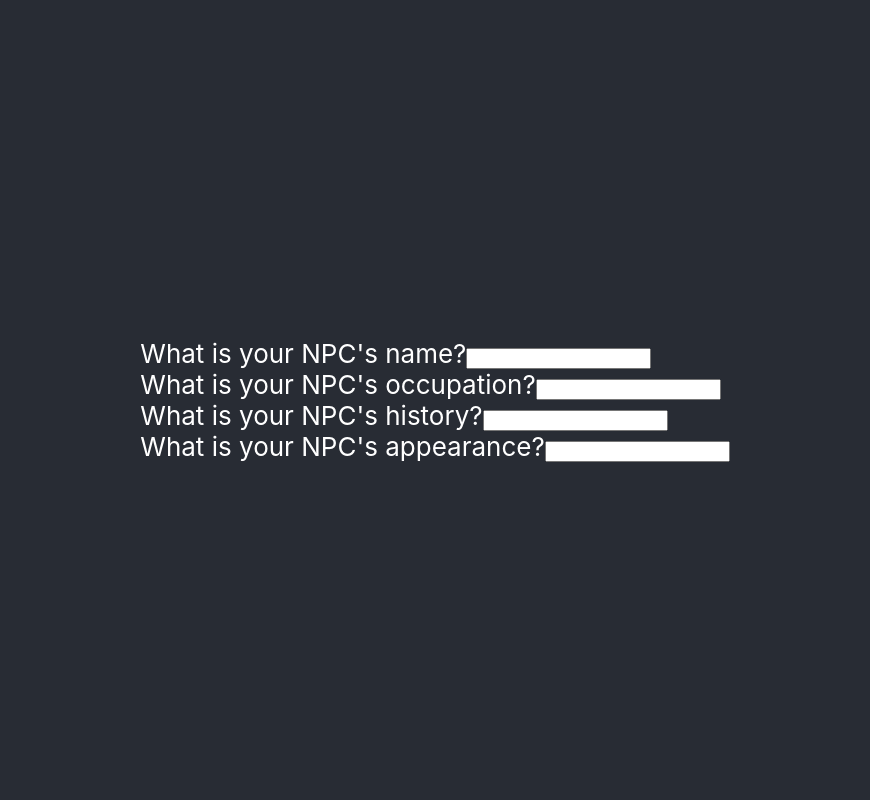
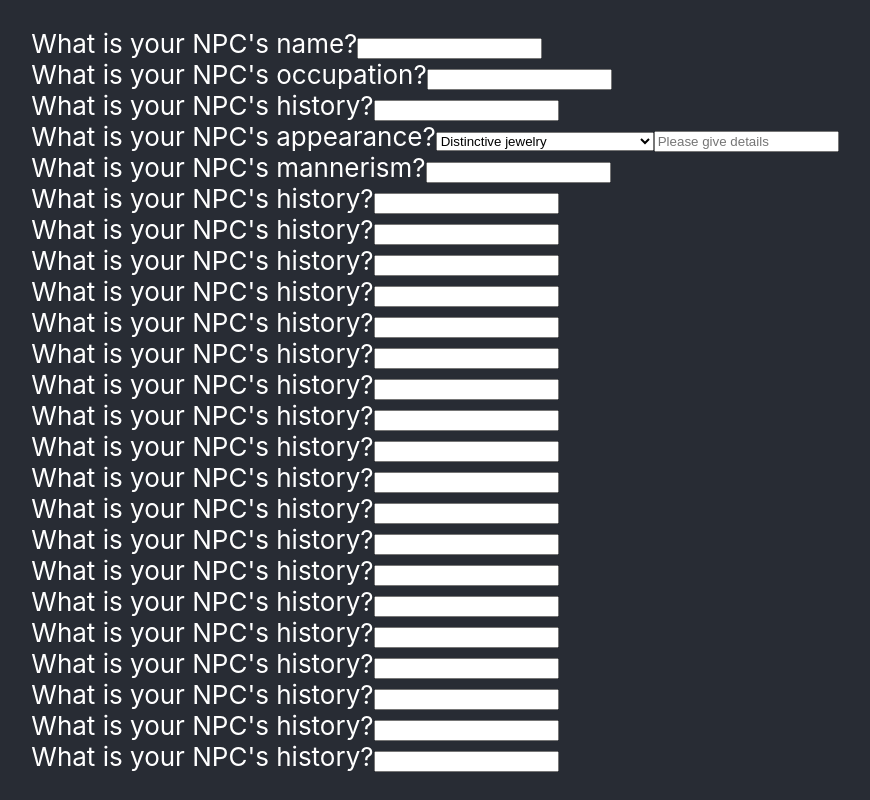
Before and after one commit to ChrisJS90/DnD-NPC-maker, a React (Create React App) app: page /create-new in a window 1280 px wide. Shown: the whole page, without its empty margins (205-1075 px from the left). Built offline with nearby package versions, Linux system fonts and the light colour scheme.

Commit message:
create npc started, fetch request sorted with json server, and rendering of list of npcscompleted

```diff
--- /dev/null
+++ b/db.json
@@ -0,0 +1,22 @@
+{
+    "npcs": [
+        {
+            "id": 1,
+            "name": "Testy Boy",
+            "occupation": "Test dummy",
+            "history": "Made simply to check code is working, what a pitiful life!",
+            "appearance": "Piercings",
+            "abilities": {
+              "high": "Strength",
+              "low": "Intelligence"
+            },
+            "talent": "Perfect memory",
+            "mannerism": "Prone to singing, whistling, or humming quietly",
+            "interactions": "Arrogant",
+            "ideals": "Beauty and change",
+            "bond": "Out for revenge",
+            "flaw": "Arrogance",
+            "usefulKnowledge": "Telling me if my code is shite or not"
+          }
+    ]
+}
--- a/src/pages/createNew/index.js
+++ b/src/pages/createNew/index.js
@@ -2,7 +2,165 @@ import { useState, useEffect } from "react";
 import "./style.css";
 
 const CreateNew = () => {
-  const [newNpc, setNewNpc] = useState({});
+  const emptyNpc = {
+    id: "",
+    name: "",
+    occupation: "",
+    history: "",
+    appearance: {
+      trait: "",
+      detail: "",
+    },
+    abilities: {
+      high: {
+        stat: "",
+        detail: "",
+      },
+      low: {
+        stat: "",
+        detail: "",
+      },
+    },
+    talent: "",
+    mannerism: "",
+    interactions: "",
+    personality: {
+        alignment: "",
+      ideals: "",
+      bond: "",
+      flaw: "",
+    },
+    usefulKnowledge: "",
+  };
+
+  const [newNpc, setNewNpc] = useState(emptyNpc);
+
+  //   Roll tables for details
+
+  const appearanceList = [
+    "Distinctive jewelry",
+    "Piercings",
+    "Flamboyant or outlandish clothes",
+    "Formal, clean clothes",
+    "Ragged, dirty clothes",
+    "Pronounced scar",
+    "Missing teeth",
+    "Missing fingers",
+    "Unusual eye colour",
+    "Tattoos",
+    "Birthmark",
+    "Unusual skin colour",
+    "Bald",
+    "Braided beard or hair",
+    "Unusual hair colour",
+    "Nervous eye twitch",
+    "Distinctive nose",
+    "Distinctive posture",
+    "Exceptionally beautiful",
+    "Exceptionally ugly",
+  ];
+
+  const highAbilityList = [
+    { stat: "Strength", desc: "powerful, brawny, strong as an ox" },
+    { stat: "Dexterity", desc: "lithe, agile, graceful" },
+    { stat: "Constitution", desc: "hardy, hale, healthy" },
+    { stat: "Intelligence", desc: "studious, learned, inquisitive" },
+    { stat: "Wisdom", desc: "perceptive, spiritual, insightful" },
+    { stat: "Charisma", desc: "persuasive, forceful, born leader" },
+  ];
+
+  const lowAbilityList = [
+    { stat: "Strength", desc: "feeble, scrawny" },
+    { stat: "Dexterity", desc: "clumsy, fumbling" },
+    { stat: "Constitution", desc: "sickly, pale" },
+    { stat: "Intelligence", desc: "dim-witted, slow" },
+    { stat: "Wisdom", desc: "oblivious, absentminded" },
+    { stat: "Charisma", desc: "dull, boring" },
+  ];
+
+  const talentList = [
+    "Plays a musical instrument",
+    "Speaksseveral languages fluently",
+    "Unbelievably luck",
+    "Perfect memory",
+    "Great with animals",
+    "Great with children",
+    "Great at solving puzzles",
+    "Great at one game",
+    "Grat at impersonations",
+    "Draws beautifully",
+    "Paints beautifully",
+    "Sings beautifully",
+    "Drinks everyone under the table",
+    "Expert carpenter",
+    "Expert cook",
+    "Expert dart thrower and rock skipper",
+    "Expert juggler",
+    "SKilled actor and master of disguise",
+    "Skilled dancer",
+    `Knows thieves' cant`,
+  ];
+
+  const mannerismList = [
+    "Prone to singing, whistling, or humming quietly",
+    "Speaks in rhyme or some other peculiar way",
+    "Particularly low or high voice",
+    "Slurs words, lisps, or stutters",
+    "Enunciates overly clearly",
+    "Speaks loudly",
+    "Whispers",
+    "Uses flowery speech or long words",
+    "Frequently uses the wrong word",
+    "Uses colourful oaths and exclamations",
+    "Makes constant jokes or puns",
+    "Prone to predictions of doom",
+    "Fidgets",
+    "Squints",
+    "Stares into the distance",
+    "Chews something",
+    "Paces",
+    "Taps fingers",
+    "Bites fingernails",
+    "Twirls hair or tugs beard"
+  ];
+
+  const interactionList = [
+    "Argumentative",
+    "Arrogant",
+    "Blustering",
+    "Rude",
+    "Curious",
+    "Friendly",
+    "Honest",
+    "Hot tempered",
+    "Irritable",
+    "Ponderous",
+    "Quiet",
+    "Suspicious"
+  ];
+
+//   sort out npc ideals with alignment
+
+
+
+  //   Functions to roll each list
+
+  function randomInt(max) {
+    return Math.floor(Math.random() * max);
+  }
+
+  function rollAppearance() {
+    let val = randomInt(20);
+    return appearanceList[val];
+  }
+
+  function rollAbilities() {
+    let valH = randomInt(6);
+    let valL = randomInt(6);
+    while (valH === valL) {
+      valL = randomInt(6);
+    }
+  }
 
   return (
     <div className="create">
@@ -17,6 +175,42 @@ const CreateNew = () => {
         <div className="detail">
           <label>
             What is your NPC's occupation?
+            <input type="text" name="occupation" />
+          </label>
+        </div>
+
+        <div className="detail">
+          <label>
+            What is your NPC's history?
+            <input type="text" name="history" />
+          </label>
+        </div>
+
+        <div className="detail">
+          <label>
+            What is your NPC's appearance?
+            <select name="appearance">
+                {appearanceList.map(value => {
+                    return(
+                        <option value={value}>{value}</option>
+                    )
+                })}
+                <option value={rollAppearance}>Random</option>
+            </select>
+            <input type="text" name="appearance" placeholder="Please give details"/>
+          </label>
+        </div>
+
+        <div className="detail">
+          <label>
+            What is your NPC's mannerism?
+            <input type="text" name="mannerism" />
+          </label>
+        </div>
+
+        <div className="detail">
+          <label>
+            What is your NPC's history?
             <input type="text" name="name" />
           </label>
         </div>
@@ -30,13 +224,122 @@ const CreateNew = () => {
 
         <div className="detail">
           <label>
-            What is your NPC's appearance?
+            What is your NPC's history?
             <input type="text" name="name" />
           </label>
         </div>
 
+        <div className="detail">
+          <label>
+            What is your NPC's history?
+            <input type="text" name="name" />
+          </label>
+        </div>
 
+        <div className="detail">
+          <label>
+            What is your NPC's history?
+            <input type="text" name="name" />
+          </label>
+        </div>
 
+        <div className="detail">
+          <label>
+            What is your NPC's history?
+            <input type="text" name="name" />
+          </label>
+        </div>
+
+        <div className="detail">
+          <label>
+            What is your NPC's history?
+            <input type="text" name="name" />
+          </label>
+        </div>
+
+        <div className="detail">
+          <label>
+            What is your NPC's history?
+            <input type="text" name="name" />
+          </label>
+        </div>
+
+        <div className="detail">
+          <label>
+            What is your NPC's history?
+            <input type="text" name="name" />
+          </label>
+        </div>
+
+        <div className="detail">
+          <label>
+            What is your NPC's history?
+            <input type="text" name="name" />
+          </label>
+        </div>
+
+        <div className="detail">
+          <label>
+            What is your NPC's history?
+            <input type="text" name="name" />
+          </label>
+        </div>
+
+        <div className="detail">
+          <label>
+            What is your NPC's history?
+            <input type="text" name="name" />
+          </label>
+        </div>
+
+        <div className="detail">
+          <label>
+            What is your NPC's history?
+            <input type="text" name="name" />
+          </label>
+        </div>
+
+        <div className="detail">
+          <label>
+            What is your NPC's history?
+            <input type="text" name="name" />
+          </label>
+        </div>
+
+        <div className="detail">
+          <label>
+            What is your NPC's history?
+            <input type="text" name="name" />
+          </label>
+        </div>
+
+        <div className="detail">
+          <label>
+            What is your NPC's history?
+            <input type="text" name="name" />
+          </label>
+        </div>
+
+        <div className="detail">
+          <label>
+            What is your NPC's history?
+            <input type="text" name="name" />
+          </label>
+        </div>
+
+        <div className="detail">
+          <label>
+            What is your NPC's history?
+            <input type="text" name="name" />
+          </label>
+        </div>
+
+        <div className="detail">
+          <label>
+            What is your NPC's history?
+            <input type="text" name="name" />
+          </label>
+        </div>
       </form>
     </div>
   );
--- a/src/pages/dashboard/index.js
+++ b/src/pages/dashboard/index.js
@@ -6,7 +6,7 @@ import NpcDisplay from "../../components/NpcDisplay/NpcDisplay";
 // test npc to get started before setting up json server
 
 const testyBoy = {
-  name: "Testy Boy",
+  name: "Testy Boy2",
   occupation: "Test dummy",
   history: "Made simply to check code is working, what a pitiful life!",
   appearance: "Piercings",
@@ -24,11 +24,21 @@ const testyBoy = {
 };
 
 const Dashboard = () => {
-  const [npcs, setNpcs] = useState({});
+  const [npcs, setNpcs] = useState([]);
   const [selectedNpc, setSelectedNpc] = useState(testyBoy);
   const navigate = useNavigate();
 
   // useEffect function to get info from .json database
+
+  useEffect(() => {
+    fetch(`http://localhost:4000/npcs`)
+    .then(res => res.json())
+    .then(data => {
+        setNpcs(...npcs, data)
+    })
+  }, [])
+
+  console.log(npcs)
 
   return (
     <div className="dash">
@@ -39,6 +49,13 @@ const Dashboard = () => {
         <div className="npc-list-sec">
           <ul className="list-of-npcs">
             {/* map function on npcs to display only their names in a list */}
+            {npcs.map(npc => {
+                return(
+                    <button onClick={() => {setSelectedNpc(npc)}}>
+                        {npc.name}
+                    </button>
+                )
+            })}
           </ul>
         </div>
       </div>
```
